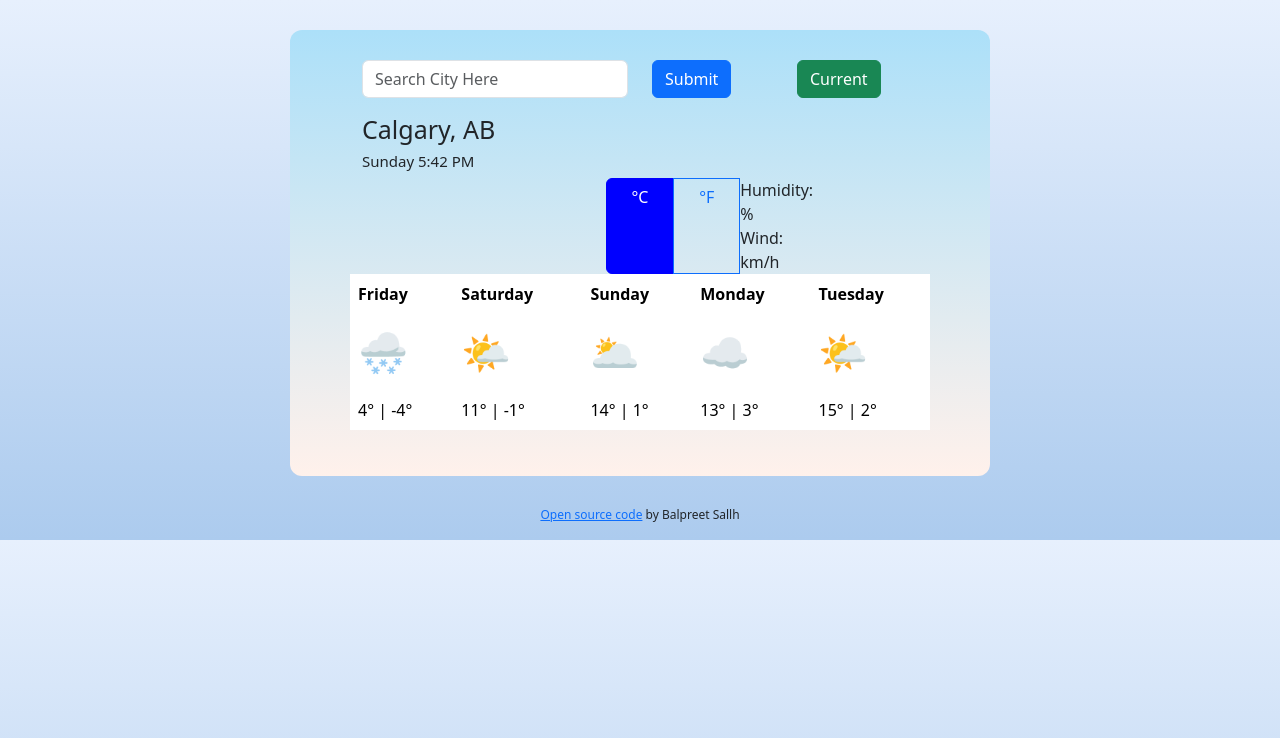
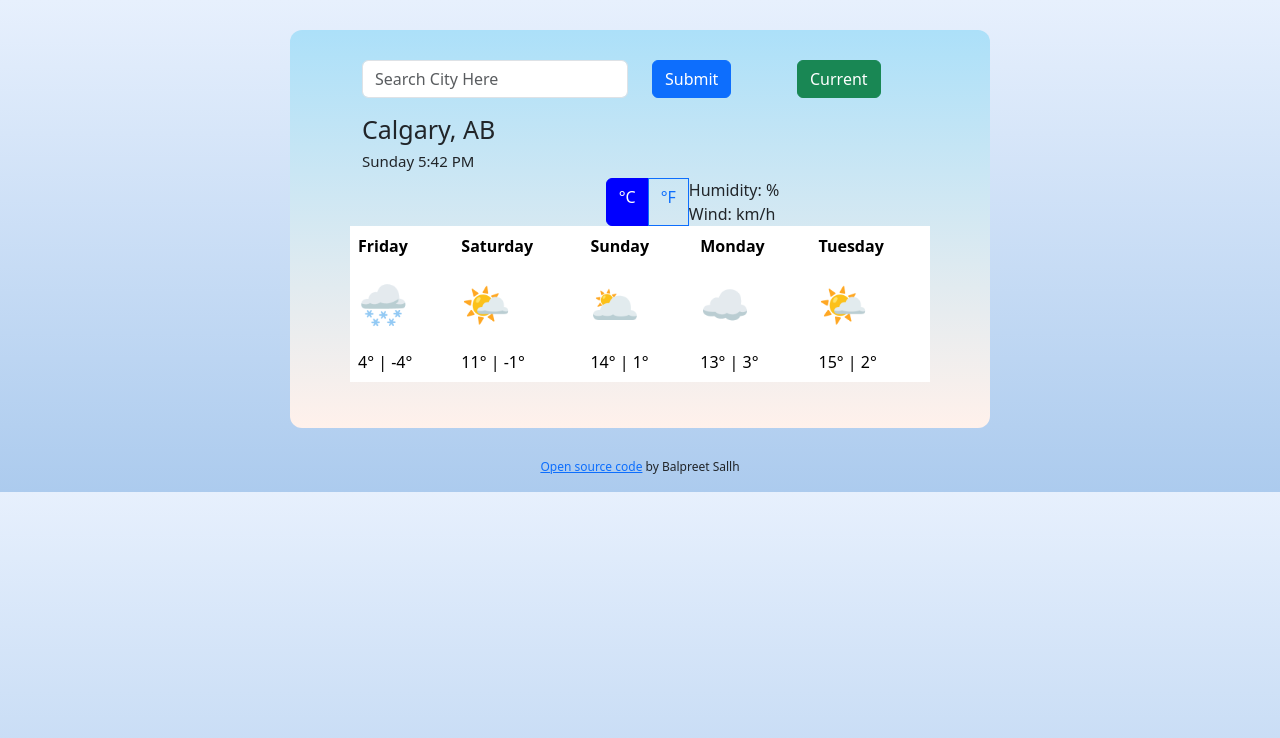
Before and after one commit to bsallh/my-weather-app, a plain HTML site: page index.html in a window 1280 px wide. Drawn offline with nearby package versions, Linux system fonts and the light colour scheme; no server answers.

Commit message:
Revert "column"
This reverts commit e9490b35e50e0d5ef05a2220024c2c20ad751e36.

```diff
--- a/index.html
+++ b/index.html
@@ -74,7 +74,7 @@
                                 <input type="radio" class="btn-check" name="btnradio" id="btnradio2"
                                     autocomplete="off" />
                                 <label class="btn btn-outline-primary" for="btnradio2" id="fahrenheit-link">°F</label>
-                            <div class="col-2">
+                            <div class="col-auto">
                                 Humidity: <span id="humidity">%</span>
                             <br />
                                 Wind: <span id="wind">km/h</span>
```
